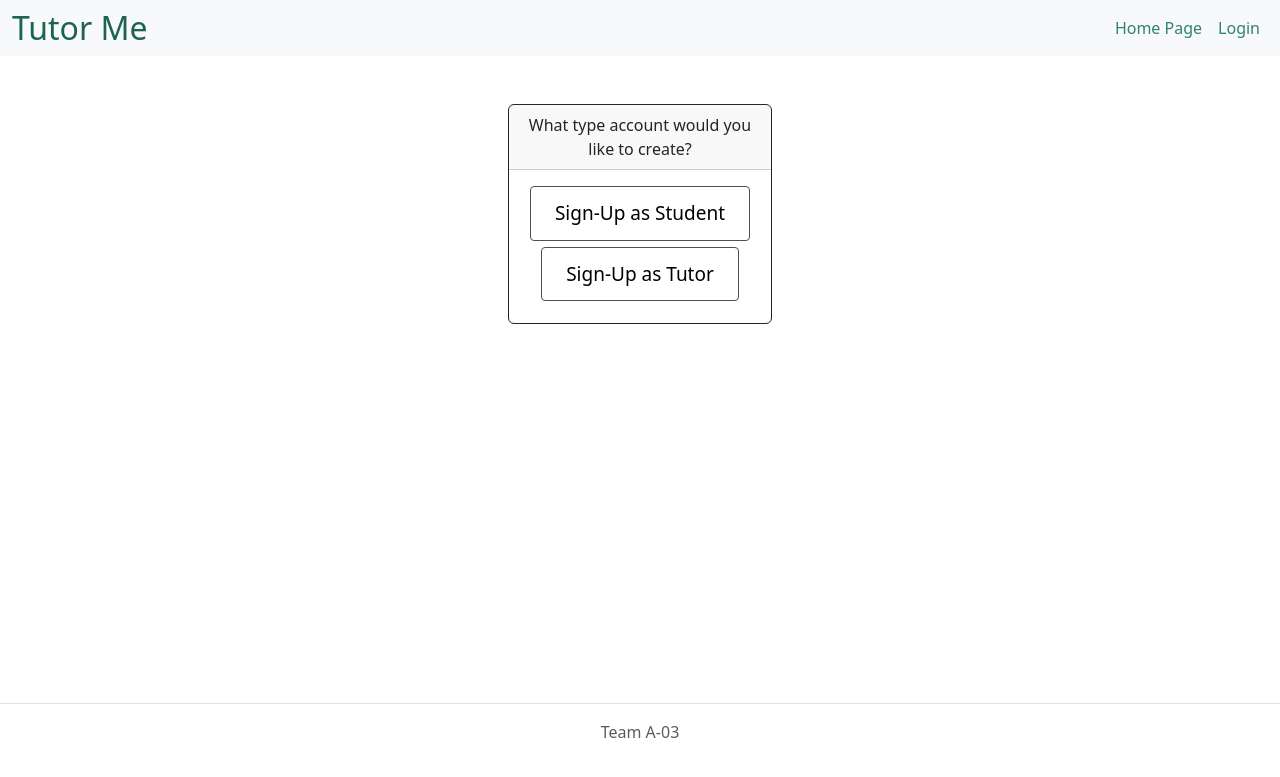
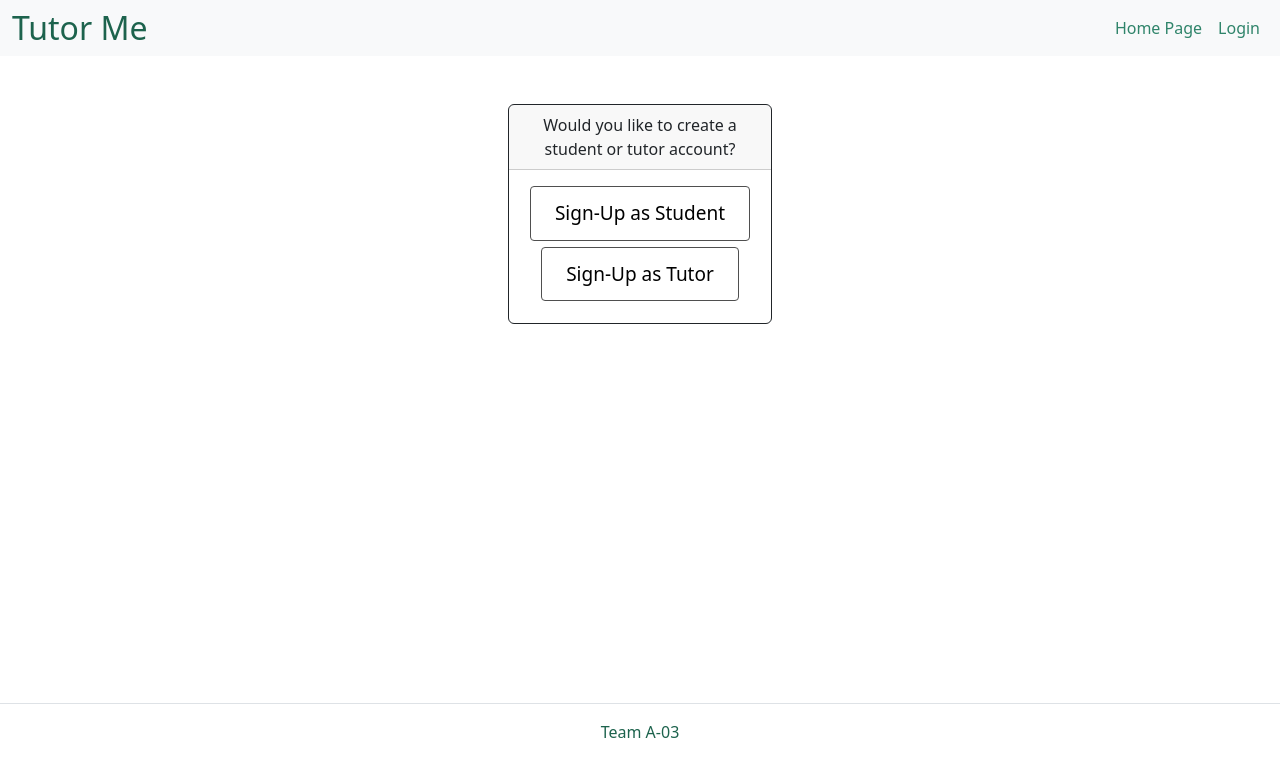
Before and after one commit to hayden-johnson02/TutorMe, a Django app: page /createAccount/ in a window 1280 px wide. Shown: the top 777 px of the page. Run offline with Django 4.2, Linux system fonts and the light colour scheme; some libraries are stand-ins or nearby versions.

Commit message:
some slight changes to formatting + edits

```diff
--- a/tutorme/templates/base.html
+++ b/tutorme/templates/base.html
@@ -39,15 +39,18 @@
     </div>
 </nav>
 
+
 <body>
 {% block content %}
 {% endblock %}
 </body>
+
+
 <footer>
 {#    Source: https://getbootstrap.com/docs/5.2/examples/footers/ #}
     <footer class="py-3 my-4 fixed-bottom">
-    <div class="border-bottom pb-3 mb-3"></div>
-    <p class="text-center text-muted">Team A-03</p>
-  </footer>
+        <div class="border-bottom pb-3 mb-3"></div>
+        <p class="text-center" style="color: #1D634D;">Team A-03</p>
+    </footer>
 </footer>
 </html>
--- a/tutorme/templates/createAccount.html
+++ b/tutorme/templates/createAccount.html
@@ -1,14 +1,10 @@
 {% extends 'base.html' %}
+{% block title %}Tutor Me | Create Account{% endblock %}
 <!DOCTYPE html>
 <html lang="en">
 <head>
     <meta charset="UTF-8">
-  <!--  <title>{% block title %} {% endblock %}</title>-->
-    <!--
-    source: https://uiverse.io/cssbuttons-io/calm-tiger-42
-    -->
-
-
+    <!-- source: https://uiverse.io/cssbuttons-io/calm-tiger-42 ! -->
     {# Load the tag library #}
     {% load bootstrap5 %}
     {# Load CSS and JavaScript #}
@@ -19,6 +15,7 @@
 {% load static %}
 {#<link rel="stylesheet" href="{% static 'polls/style.css' %}">#}
 </head>
+
 {% load socialaccount %}
 {% block content %}
 <style>
@@ -82,20 +79,17 @@
           background-color: #39bda7;
           transform: translateX(-50%) scaleY(1.3) scaleX(0.8);
      }
- </style>
+</style>
+
 <div class = "container col-6 py-5" style = "max-width: 18rem;">
      <div class = "card justify-content-center border-dark mb-3" align="center">
           <div class = "card-header" >
-               What type account would you like to create?
-
+               Would you like to create a student or tutor account?
           </div>
           <div class = "card-body">
-
                <a class="button" href="/Student">Sign-Up as Student</a>
                <a class="button" href="/Tutor">Sign-Up as Tutor</a>
           </div>
-
      </div>
-
 </div>
 {% endblock %}
--- a/tutorme/templates/profile.html
+++ b/tutorme/templates/profile.html
@@ -4,7 +4,7 @@
 <div class="container col-6 py-5">
     <div class="card">
         <div class="card-header">
-            Profile page
+            Profile Page
         </div>
         <div class="card-body">
             {% load socialaccount %}
```
Also changed, not shown: tutorme/templates/index.html (+3 -4 lines), tutorme/templates/login.html (+3 -5 lines). Lines whose indentation alone changed are shown as unchanged.
